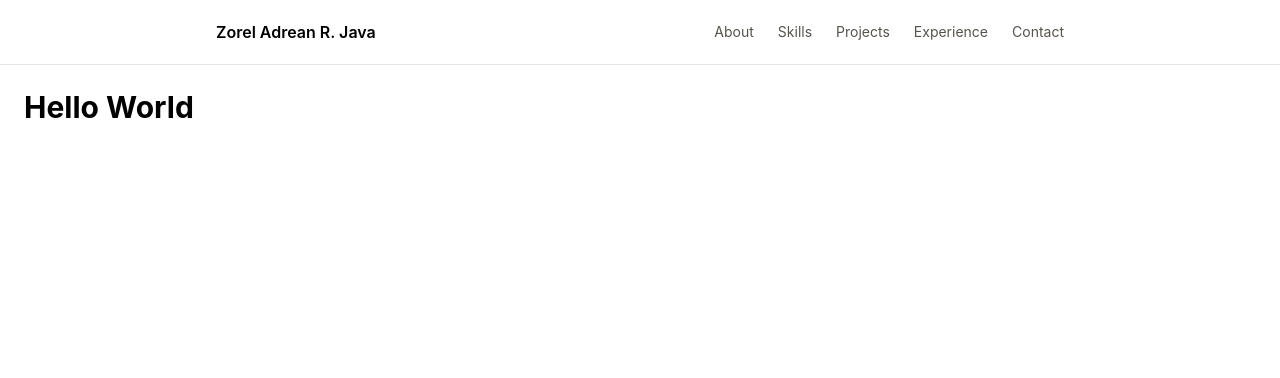
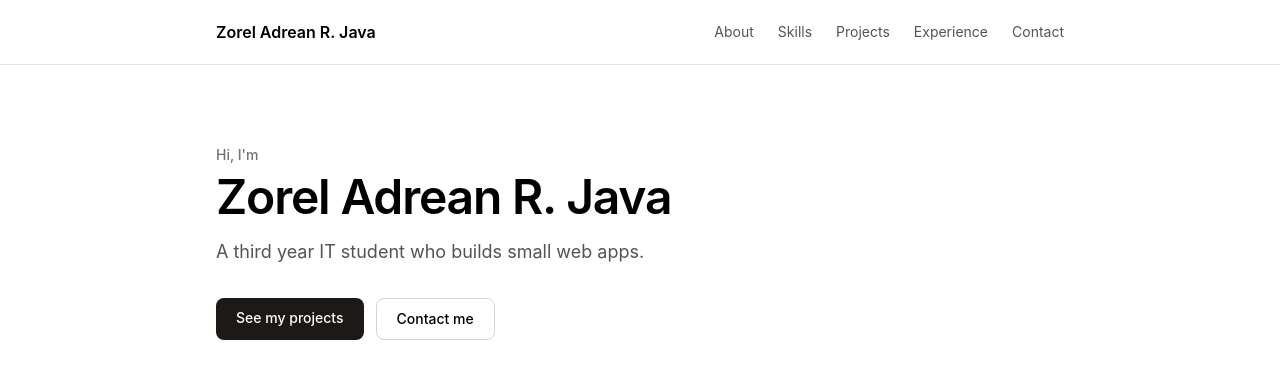
Before and after one commit to zoreladreanjava/CSIT340-Lab2-Java, a React (Vite) app: page / in a window 1280 px wide. Shown: the top 378 px of the page. Built offline with nearby package versions, Linux system fonts and the light colour scheme.

Commit message:
add Hero component

```diff
--- a/src/App.jsx
+++ b/src/App.jsx
@@ -1,12 +1,13 @@
-import Navbar from "./components/Navbar"
+import Navbar from "./components/Navbar";
+import Hero from "./components/Hero";
 
-function App () {
+function App() {
   return (
     <>
       <Navbar />
-    <h1 className="text-3xl font-bold p-6">Hello World</h1>
+      <Hero />
     </>
-  )
+  );
 }
 
-export default App
+export default App;
--- /dev/null
+++ b/src/components/Hero.jsx
@@ -0,0 +1,32 @@
+function Hero() {
+  return (
+    <header
+      id="top"
+      className="max-w-4xl mx-auto px-6 pt-20 pb-16 scroll-mt-16"
+    >
+      <p className="text-sm font-medium text-stone-500">Hi, I'm</p>
+      <h1 className="mt-2 text-5xl font-semibold tracking-tight">
+        Zorel Adrean R. Java
+      </h1>
+      <p className="mt-4 max-w-xl text-lg leading-relaxed text-stone-600">
+        A third year IT student who builds small web apps.
+      </p>
+      <div className="mt-8 flex gap-3">
+        <a
+          href="#projects"
+          className="rounded-lg bg-stone-900 px-5 py-2.5 text-sm font-medium text-white hover:bg-stone-700"
+        >
+          See my projects
+        </a>
+        <a
+          href="#contact"
+          className="rounded-lg border border-stone-300 px-5 py-2.5 text-sm font-medium hover:bg-stone-50"
+        >
+          Contact me
+        </a>
+      </div>
+    </header>
+  );
+}
+
+export default Hero;
```
